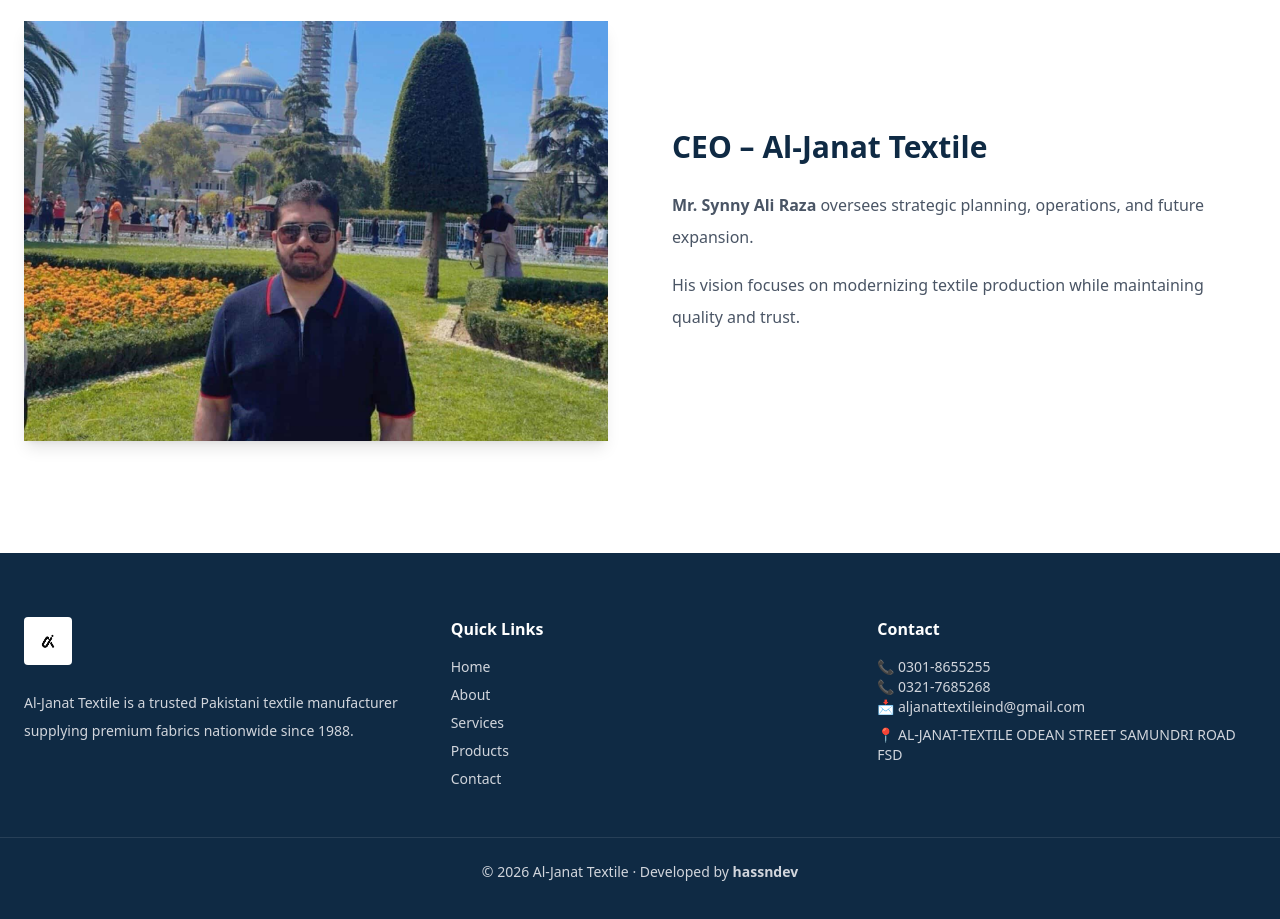
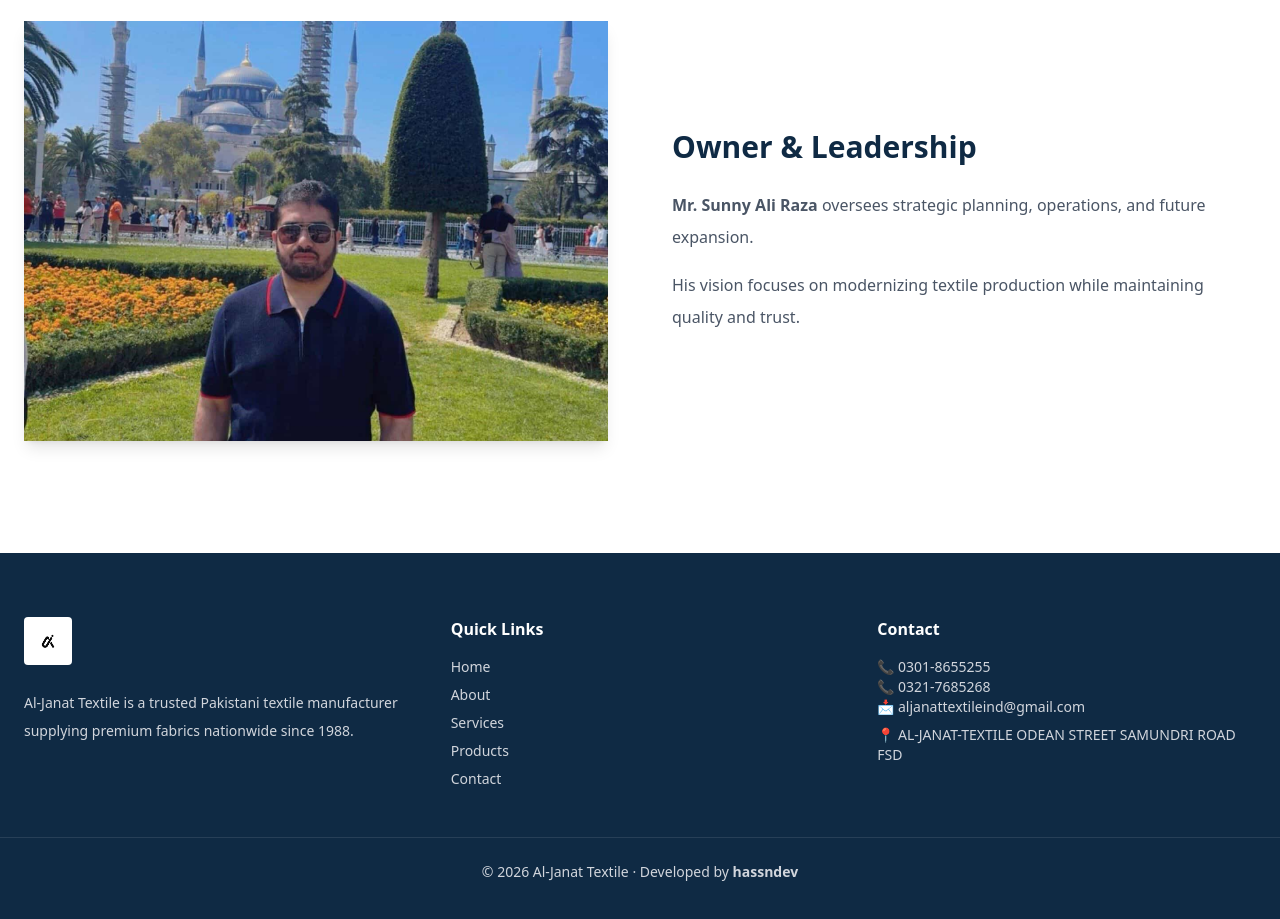
Before and after one commit to HassanShahidDev/AL-JANAT-TEXTILE-1, a React (Vite) app: page /about in a window 1280 px wide. Shown: the part 1540-2459 px from the top of the page. Built offline with nearby package versions, Linux system fonts and the light colour scheme.

Commit message:
Update About page

```diff
--- a/src/pages/About.jsx
+++ b/src/pages/About.jsx
@@ -55,10 +55,10 @@
   {/* CONTENT — MOBILE FIRST */}
   <div className="order-1 md:order-2 animate-fadeInRight">
     <h2 className="text-3xl font-semibold mb-6 text-[#0f2a44]">
-      CEO – Al-Janat Textile
+      Owner & Leadership
     </h2>
     <p className="text-gray-600 leading-8 mb-4">
-      <strong>Mr. Synny Ali Raza</strong> oversees strategic planning,
+      <strong>Mr. Sunny Ali Raza</strong> oversees strategic planning,
       operations, and future expansion.
     </p>
     <p className="text-gray-600 leading-8">
```
